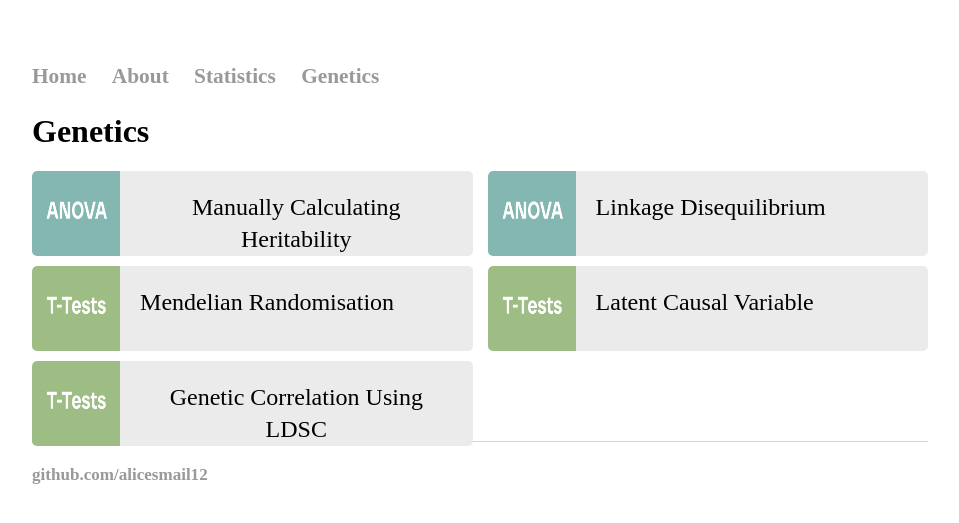
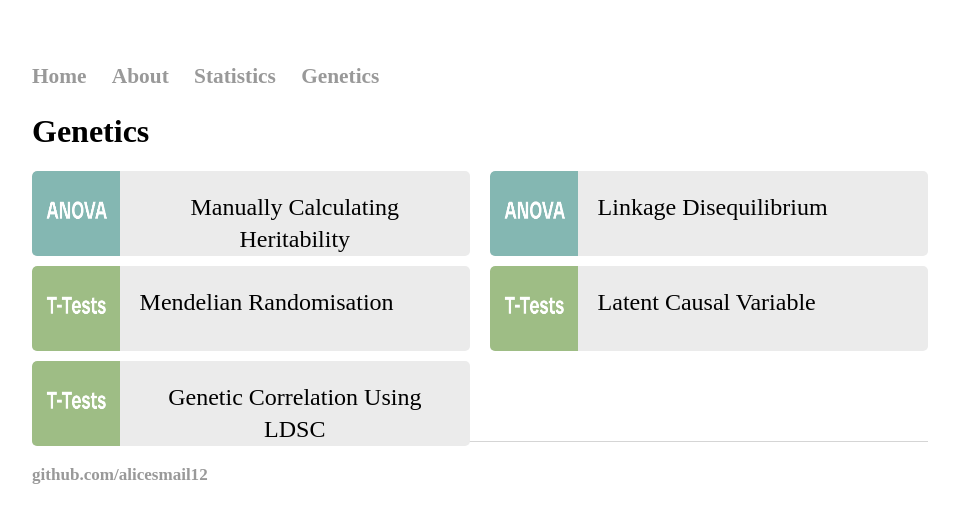
Before and after one commit to alicesmail12/alicesmail12.github.io, a Jekyll site: the page built from Genetics/index.html, in a window 1280 px wide. Shown: the top 523 px of the page, without its empty margins (160-1119 px from the left). Built offline with Jekyll 4.4.1, drawn with Linux system fonts in a browser that asks for light colours; some web fonts are replaced.

Commit message:
Update index.html

```diff
--- a/Genetics/index.html
+++ b/Genetics/index.html
@@ -12,7 +12,8 @@ margin-right: auto;
     display: grid;
     grid-template-rows: 80px 80px 80px;
     grid-template-columns: repeat(2, 1fr);
-    grid-gap: 15px;
+    row-gap: 15px;
+    column-gap: 20px
 }
 
 .imagefit {
```
